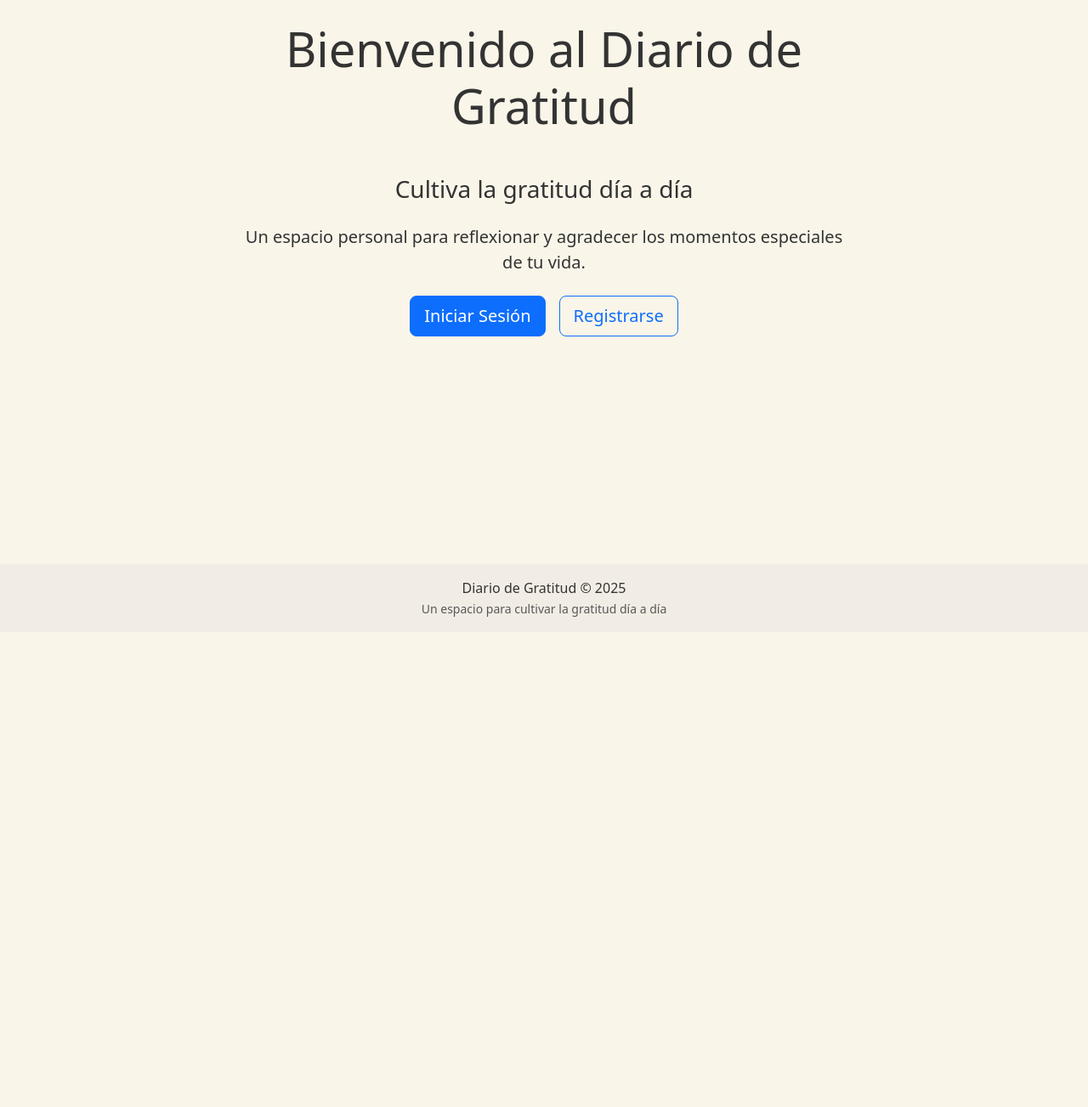
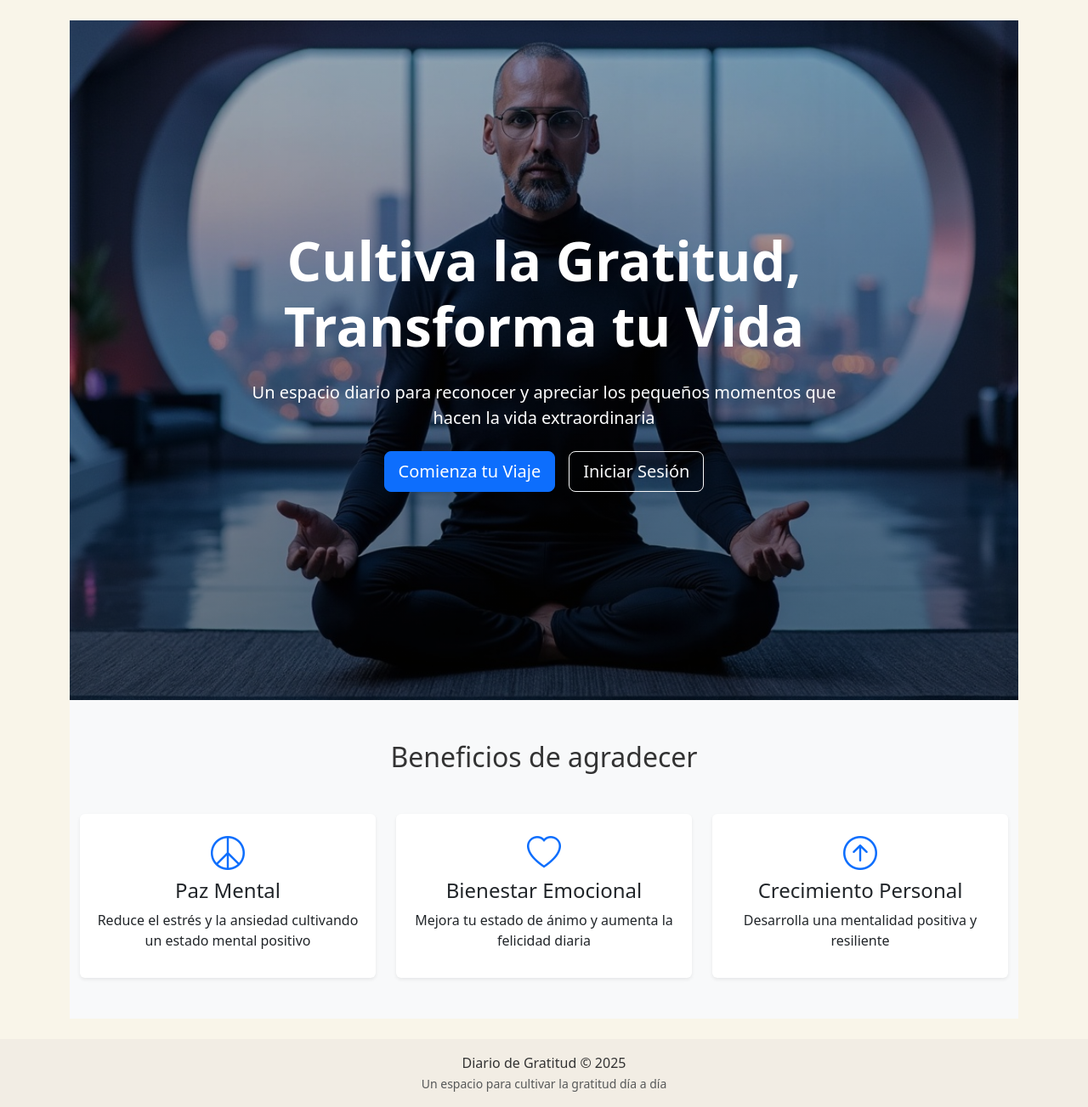
Before and after one commit to Jaolmos/gratitude-journal-django, a Django app: page / in a window 1280 px wide. Shown: the part 56-1359 px from the top of the page at 85% size. Before the commit the page ends 782 px from the top, so only its background shows below. Run offline with Django 5.2, Linux system fonts and the light colour scheme; parts of the project's set-up code (start-up, migrations or seed data) failed here and were passed over.

Commit message:
feat: implementa nuevo diseño landin page

```diff
--- a/static/css/custom.css
+++ b/static/css/custom.css
@@ -35,3 +35,22 @@ main {
 .card.form-card {
     background-color: #F2F2F2 !important;
 }
+
+.hero-section {
+    background: url('../img/meditation.jpg') center/cover no-repeat;
+    position: relative;
+    min-height: 100vh;
+}
+
+.hero-overlay {
+    position: absolute;
+    top: 0;
+    left: 0;
+    right: 0;
+    bottom: 0;
+    background: linear-gradient(rgba(0, 0, 0, 0.3), rgba(0, 0, 0, 0.5));
+}
+
+.hero-section .container {
+    z-index: 1;
+}
--- a/templates/base.html
+++ b/templates/base.html
@@ -7,6 +7,8 @@
     <title>{% block title %}Diario de Gratitud{% endblock %}</title>
     <!-- Bootstrap CSS -->
     <link href="https://cdn.jsdelivr.net/npm/bootstrap@5.3.2/dist/css/bootstrap.min.css" rel="stylesheet">
+    <!-- Bootstrap Icons -->
+    <link rel="stylesheet" href="https://cdn.jsdelivr.net/npm/bootstrap-icons@1.11.3/font/bootstrap-icons.min.css">
     <!-- Custom CSS -->
     <link href="{% static 'css/custom.css' %}" rel="stylesheet">
     {% block css %}{% endblock %}
--- a/templates/home.html
+++ b/templates/home.html
@@ -1,21 +1,21 @@
 {% extends 'base.html' %}
+{% load static %}
 
 {% block title %}Inicio - Diario de Gratitud{% endblock %}
 
 {% block content %}
-<div class="container">
-    <div class="row justify-content-center text-center">
-        <div class="col-md-8">
-            <h1 class="display-4 mb-4">Bienvenido al Diario de Gratitud</h1>
-
-            <div class="py-4">
-                <h2 class="h3 mb-4">Cultiva la gratitud día a día</h2>
-                <p class="lead mb-4">Un espacio personal para reflexionar y agradecer los momentos especiales de tu vida.</p>
-
+<!-- Hero Section con imagen de fondo -->
+<section class="hero-section text-white position-relative">
+    <div class="hero-overlay"></div>
+    <div class="container position-relative">
+        <div class="row min-vh-100 align-items-center text-center">
+            <div class="col-lg-8 mx-auto">
+                <h1 class="display-3 mb-4 fw-bold">Cultiva la Gratitud, Transforma tu Vida</h1>
+                <p class="lead mb-4">Un espacio diario para reconocer y apreciar los pequeños momentos que hacen la vida extraordinaria</p>
                 <div class="d-grid gap-3 d-sm-flex justify-content-sm-center">
                     {% if not user.is_authenticated %}
-                        <a href="{% url 'users:login' %}" class="btn btn-lg btn-primary">Iniciar Sesión</a>
-                        <a href="{% url 'users:signup' %}" class="btn btn-lg btn-outline-primary">Registrarse</a>
+                        <a href="{% url 'users:signup' %}" class="btn btn-lg btn-primary">Comienza tu Viaje</a>
+                        <a href="{% url 'users:login' %}" class="btn btn-lg btn-outline-light">Iniciar Sesión</a>
                     {% else %}
                         <a href="{% url 'journal:dashboard' %}" class="btn btn-lg btn-primary">Ir a mi Diario</a>
                     {% endif %}
@@ -23,5 +23,41 @@
             </div>
         </div>
     </div>
-</div>
+</section>
+
+<!-- Beneficios Section -->
+<section class="py-5 bg-light">
+    <div class="container">
+        <h2 class="text-center mb-5">Beneficios de agradecer</h2>
+        <div class="row g-4">
+            <div class="col-md-4">
+                <div class="card border-0 shadow-sm h-100">
+                    <div class="card-body text-center">
+                        <i class="bi bi-peace fs-1 mb-3 text-primary"></i>
+                        <h3 class="h4">Paz Mental</h3>
+                        <p>Reduce el estrés y la ansiedad cultivando un estado mental positivo</p>
+                    </div>
+                </div>
+            </div>
+            <div class="col-md-4">
+                <div class="card border-0 shadow-sm h-100">
+                    <div class="card-body text-center">
+                        <i class="bi bi-heart fs-1 mb-3 text-primary"></i>
+                        <h3 class="h4">Bienestar Emocional</h3>
+                        <p>Mejora tu estado de ánimo y aumenta la felicidad diaria</p>
+                    </div>
+                </div>
+            </div>
+            <div class="col-md-4">
+                <div class="card border-0 shadow-sm h-100">
+                    <div class="card-body text-center">
+                        <i class="bi bi-arrow-up-circle fs-1 mb-3 text-primary"></i>
+                        <h3 class="h4">Crecimiento Personal</h3>
+                        <p>Desarrolla una mentalidad positiva y resiliente</p>
+                    </div>
+                </div>
+            </div>
+        </div>
+    </div>
+</section>
 {% endblock %}
```
Also changed, not shown: static/img/meditation.jpg (added).
